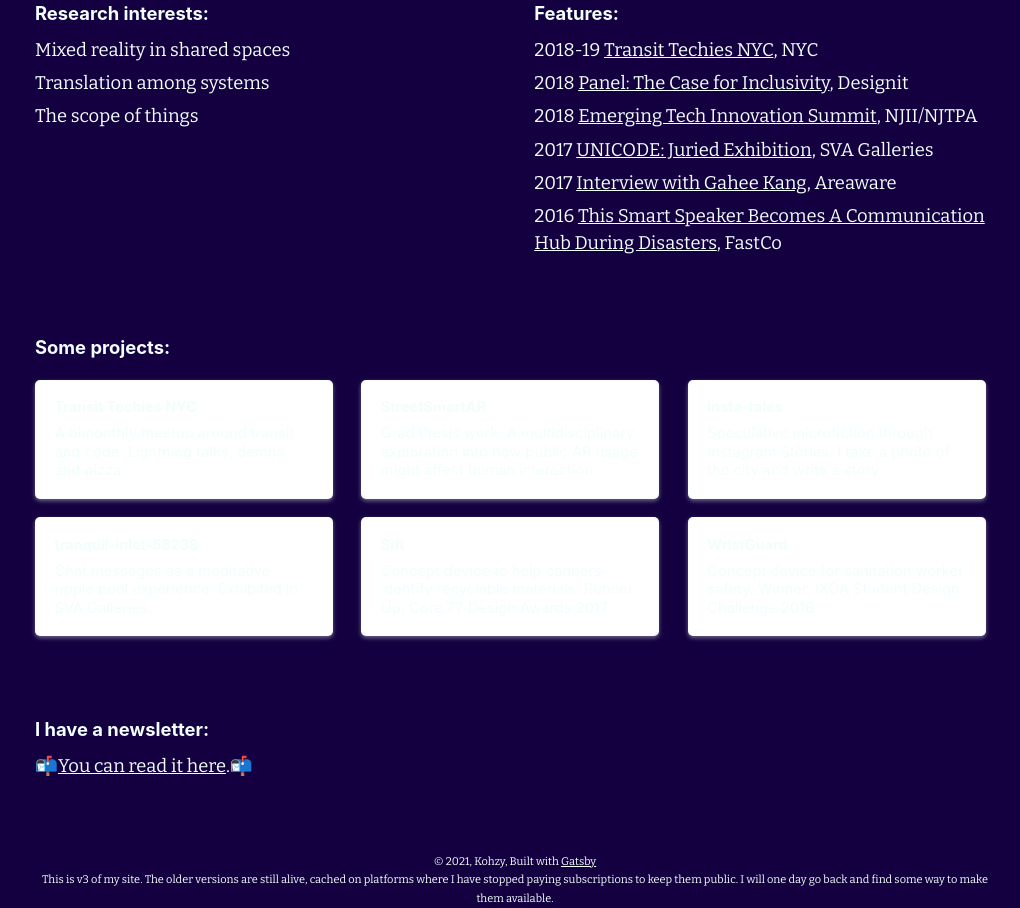
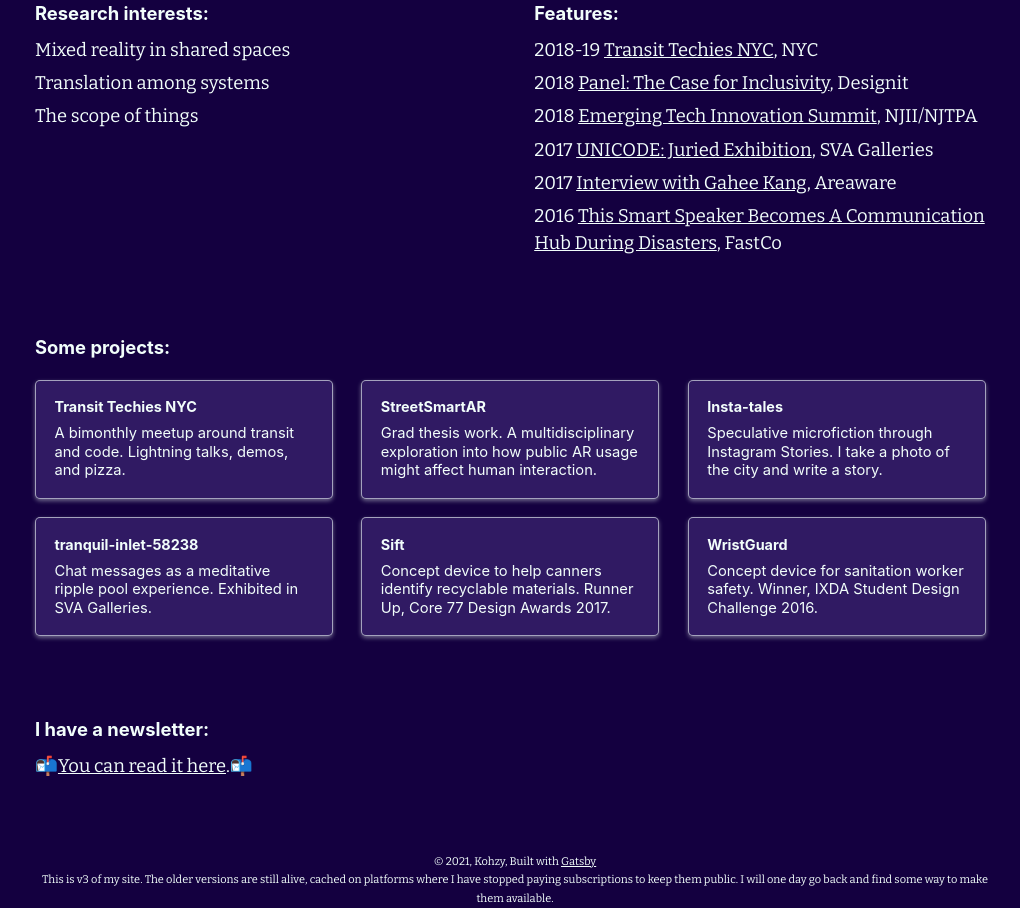
Before and after one commit to kohzy/personalsite, a Gatsby site: page / in a window 1280 px wide. Shown: the part 666-1574 px from the top of the page, without its empty margins (125-1145 px from the left). Built offline with nearby package versions, Linux system fonts and the light colour scheme; Gatsby itself is replaced by a stand-in of ours.

Commit message:
updated card colors

```diff
--- a/src/components/Cards/card.module.css
+++ b/src/components/Cards/card.module.css
@@ -3,7 +3,7 @@
   }
 
 .cardbody {
-background-color: white;
+background-color: rgba(48, 26, 99, 1);
 border: 1px solid rgba(242, 254, 251, 0.6);
 border-radius: 5px;
 padding: 1rem;
```
